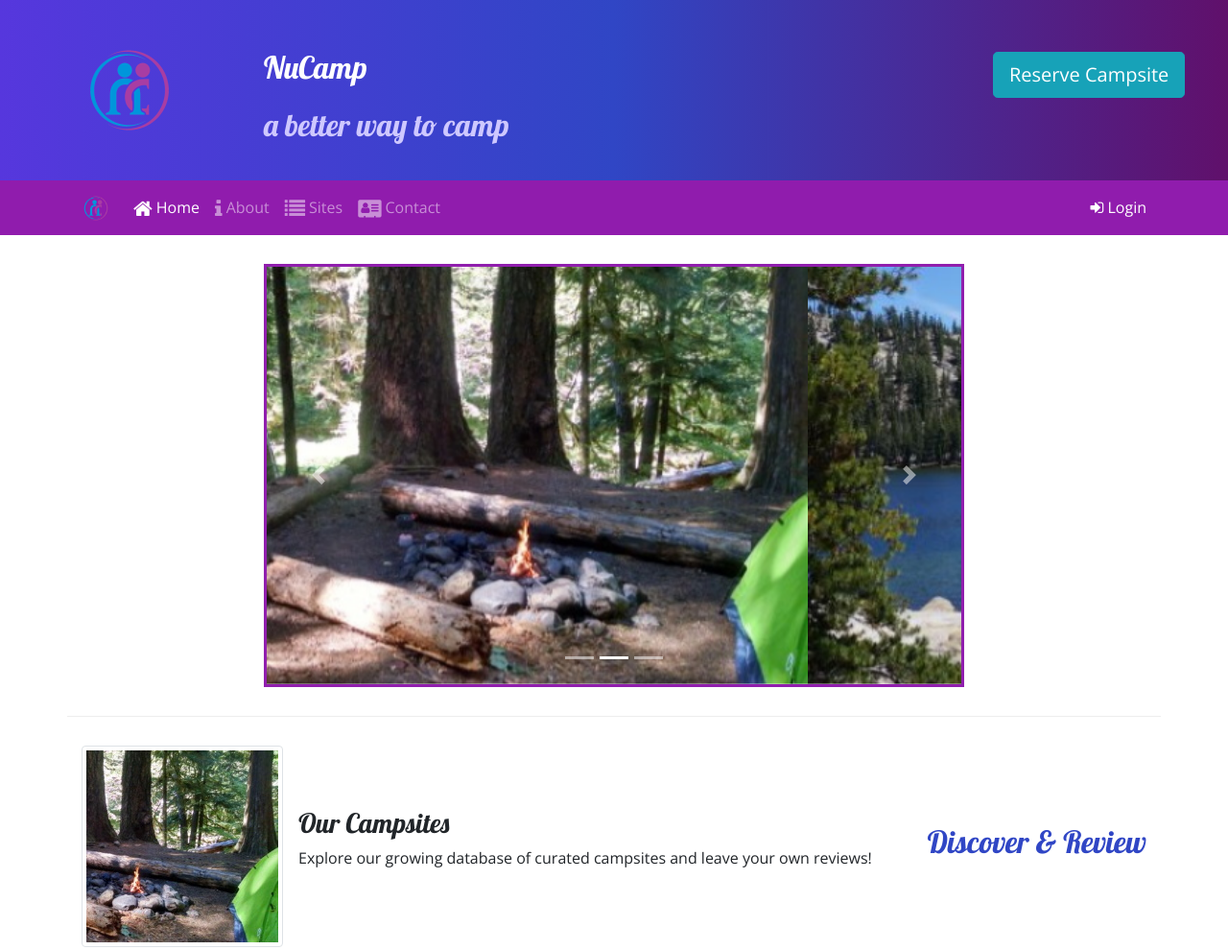
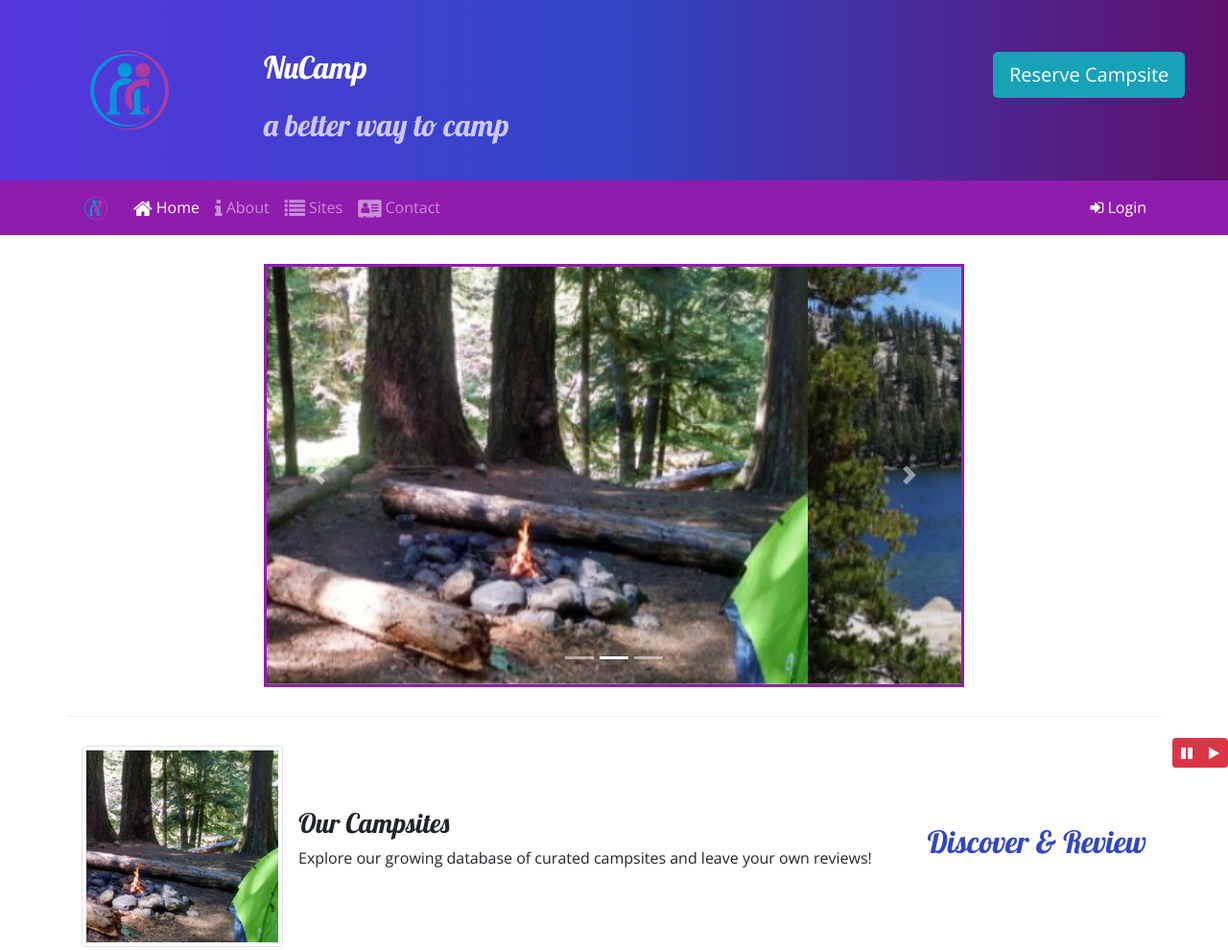
Before and after one commit to stevenCsaunders/nucampsite, a website: page index.html in a window 1280 px wide. Shown: the top 990 px of the page at 96% size. Drawn offline with nearby package versions, Linux system fonts and the light colour scheme.

Commit message:
Added play and pause buttons to carousel

```diff
--- a/css/style.sass
+++ b/css/style.sass
@@ -39,3 +39,8 @@ header h2
 
 .carousel
 	border: solid #901EAD
+
+.carousel-button
+	position: absolute
+	right: 0
+	bottom: 0
--- a/index.html
+++ b/index.html
@@ -23,13 +23,14 @@
 					<h2>a better way to camp</h2>
 				</div>
 				<div class="col-xs col-md-4 col-xl-2 mt-4">
-					<!-- Link to anchor tag at bottom of page -->
+					<!-- Button to Reserve Modal -->
 					<a role="button" class="btn btn-lg btn-info" data-toggle="modal" data-target="#reserveModal">Reserve
 						Campsite</a>
 				</div>
 			</div>
 		</div>
 	</header>
+	<!-- Reserve a Campsite Modal-->
 	<div id="reserveModal" class="modal fade" role="dialog">
 		<div class="modal-dialog modal-lg" role="document">
 			<div class="modal-content">
@@ -90,6 +91,7 @@
 			</div>
 		</div>
 	</div>
+<!-- Nav Bar -->
 	<nav class="navbar sticky-top navbar-expand-sm navbar-dark">
 		<div class="container">
 			<a class="navbar-brand" href="#"><img src="img/logo.png" height="30" width="30" /></a>
@@ -119,6 +121,7 @@
 			</div>
 		</div>
 	</nav>
+<!-- Login Modal -->
 	<div id="loginModal" class="modal fade" role="dialog">
 		<div class="modal-dialog" role="document">
 			<div class="modal-content">
@@ -165,6 +168,7 @@
 			</div>
 		</div>
 	</div>
+<!-- Carousel -->
 	<div class="container">
 		<div class="row row-content">
 			<div class="col-md-8 mx-auto">
@@ -195,6 +199,14 @@
 						<span class="sr-only">Next</span>
 					</a>
 				</div>
+			</div>
+			<div class="btn-group carousel-button" id="carouselButton">
+				<button class="btn btn-danger btn-sm" id="carouselPause">
+					<i class="fa fa-pause"> </i>
+				</button>
+				<button class="btn btn-danger btn-sm" id="carouselPlay">
+					<i class="fa fa-play"> </i>
+				</button>
 			</div>
 		</div>
 		<div class="row row-content align-items-center">
@@ -289,6 +301,17 @@
 	</footer>
 	<script src="./node_modules/jquery/dist/jquery.min.js"></script>
 	<script src="./node_modules/bootstrap/dist/js/bootstrap.bundle.min.js"></script>
+	<script>
+        $(function() {
+            $(".carousel").carousel( { interval: 2000 } );
+            $("#carouselPause").click(function(){
+                $(".carousel").carousel("pause");
+            });
+            $("#carouselPlay").click(function(){
+                $(".carousel").carousel("cycle");
+            });
+        });
+    </script>
 </body>
 
 </html>
```
Also changed, not shown: css/style.css, 1 other file.
